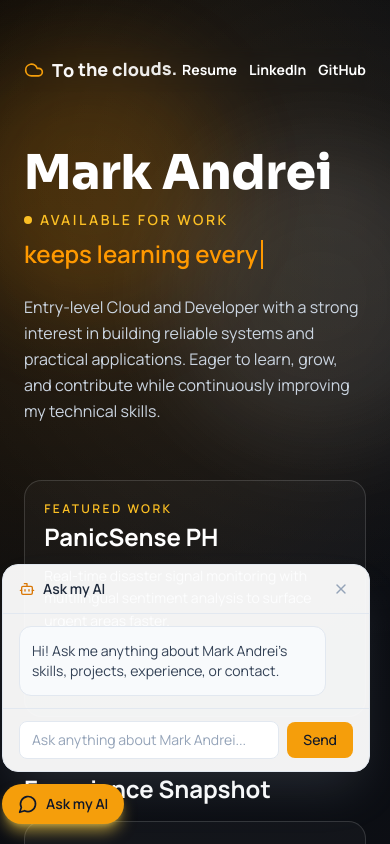
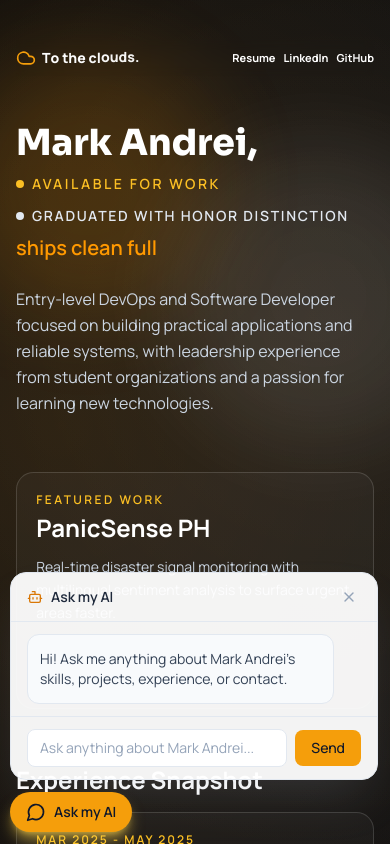
Before and after one commit to draiimon/Mark-Andrei-s-Portfolio, a Next.js app: page / in a window 390 px wide. Both pictures are taken after a click on the button "Ask my AI". Shown: the top 844 px of the page. Built offline with nearby package versions, Linux system fonts and the light colour scheme; no server answers.

Commit message:
Polish mobile UI, animations, metadata previews, and icon

```diff
--- a/src/app/globals.css
+++ b/src/app/globals.css
@@ -108,10 +108,25 @@ body {
   animation: letterWave 2.2s ease-in-out infinite;
 }
 
+.typewriter-shell {
+  display: inline-grid;
+  align-items: center;
+}
+
+.typewriter-shell > * {
+  grid-area: 1 / 1;
+}
+
+.typewriter-reserve {
+  visibility: hidden;
+  white-space: nowrap;
+}
+
 .typewriter-wrap {
   display: inline-flex;
   align-items: center;
   min-height: 1.2em;
+  white-space: nowrap;
   color: #ff9900;
 }
 
@@ -125,6 +140,23 @@ body {
 
 .fade-rise {
   animation: fadeRise 0.8s ease both;
+}
+
+.reveal {
+  opacity: 0;
+  transform: translateY(24px) scale(0.99);
+  filter: blur(4px);
+  transition:
+    opacity 560ms ease,
+    transform 620ms cubic-bezier(0.2, 0.8, 0.2, 1),
+    filter 560ms ease;
+  will-change: transform, opacity, filter;
+}
+
+.reveal.reveal-in {
+  opacity: 1;
+  transform: translateY(0) scale(1);
+  filter: blur(0);
 }
 
 @keyframes drift {
--- a/src/app/layout.tsx
+++ b/src/app/layout.tsx
@@ -19,12 +19,12 @@ export const metadata: Metadata = {
   metadataBase: new URL(siteUrl),
   title: "To the clouds. - Mark Andrei Castillo",
   description:
-    "Entry-level Cloud and Developer portfolio of Mark Andrei Castillo focused on reliable systems and practical applications.",
+    "Entry-level DevOps and Software Developer portfolio of Mark Andrei Castillo focused on practical applications and reliable systems.",
   openGraph: {
-    title: "Mark Andrei - To the clouds.",
+    title: "Mark Andrei, To the clouds.",
     description:
-      "Entry-level Cloud and Developer portfolio focused on practical projects, DevOps growth, and reliable delivery.",
-    url: "/",
+      "Entry-level DevOps and Software Developer focused on practical applications, reliable systems, and continuous learning.",
+    url: siteUrl,
     siteName: "Mark Andrei Portfolio",
     images: [
       {
@@ -39,9 +39,9 @@ export const metadata: Metadata = {
   },
   twitter: {
     card: "summary_large_image",
-    title: "Mark Andrei - To the clouds.",
+    title: "Mark Andrei, To the clouds.",
     description:
-      "Entry-level Cloud and Developer portfolio focused on practical projects, DevOps growth, and reliable delivery.",
+      "Entry-level DevOps and Software Developer portfolio focused on practical applications and reliable systems.",
     images: ["/twitter-image"]
   },
   icons: {
--- a/src/app/opengraph-image.tsx
+++ b/src/app/opengraph-image.tsx
@@ -17,22 +17,46 @@ export default function OpenGraphImage() {
           width: "100%",
           height: "100%",
           display: "flex",
-          flexDirection: "column",
-          justifyContent: "center",
+          alignItems: "stretch",
+          justifyContent: "space-between",
           padding: "72px",
           background:
-            "radial-gradient(circle at 85% 20%, rgba(255,153,0,0.28), transparent 34%), radial-gradient(circle at 20% 85%, rgba(255,255,255,0.12), transparent 40%), linear-gradient(170deg, #050608 0%, #0f131a 100%)",
+            "radial-gradient(circle at 82% 18%, rgba(255,153,0,0.3), transparent 34%), radial-gradient(circle at 14% 84%, rgba(255,255,255,0.14), transparent 38%), linear-gradient(170deg, #050608 0%, #0f141d 100%)",
           color: "#ffffff"
         }}
       >
-        <div style={{ fontSize: 72, fontWeight: 900, lineHeight: 1.05 }}>
-          Mark Andrei
+        <div style={{ display: "flex", justifyContent: "space-between", alignItems: "flex-start" }}>
+          <div style={{ fontSize: 72, fontWeight: 900, lineHeight: 1.05 }}>
+            Mark Andrei,
+            <div style={{ fontSize: 44, fontWeight: 700, color: "#ff9900", marginTop: 14 }}>
+              To the clouds.
+            </div>
+          </div>
+          <div
+            style={{
+              width: 136,
+              height: 136,
+              borderRadius: 30,
+              border: "2px solid rgba(255,153,0,0.6)",
+              display: "flex",
+              alignItems: "center",
+              justifyContent: "center",
+              color: "#ff9900",
+              fontSize: 64,
+              fontWeight: 900
+            }}
+          >
+            MA
+          </div>
         </div>
-        <div style={{ fontSize: 44, fontWeight: 700, color: "#ff9900", marginTop: 14 }}>
-          To the clouds.
+        <div style={{ fontSize: 29, color: "#d5d9e0", marginTop: 28, maxWidth: "88%", lineHeight: 1.36 }}>
+          Entry-level DevOps and Software Developer focused on building practical applications and reliable systems.
         </div>
-        <div style={{ fontSize: 30, color: "#d5d9e0", marginTop: 26, maxWidth: "88%" }}>
-          Entry-level Cloud and Developer building reliable systems and practical applications.
+        <div style={{ display: "flex", justifyContent: "space-between", alignItems: "flex-end" }}>
+          <div style={{ fontSize: 22, color: "#ffcc84", fontWeight: 600 }}>
+            Leadership • DevOps • Software Development
+          </div>
+          <div style={{ fontSize: 22, color: "#c9ced6" }}>mark-andrei-portfolio.onrender.com</div>
         </div>
       </div>
     ),
--- a/src/app/page.tsx
+++ b/src/app/page.tsx
@@ -1,4 +1,5 @@
 import Chatbot from "@/components/Chatbot";
+import ScrollReveal from "@/components/ScrollReveal";
 import TopBar from "@/components/TopBar";
 import TypewriterTagline from "@/components/TypewriterTagline";
 import { ExternalLink, Github } from "lucide-react";
@@ -20,6 +21,42 @@ const EXPERIENCE = [
   }
 ];
 
+const LEADERSHIP = [
+  {
+    org: "Microsoft Student Community - TIP Manila",
+    role: "TSMP & Communication Committee, LORSO Rep",
+    period: "2021 - 2025"
+  },
+  {
+    org: "League of Recognized Student Organizations - TIP Manila",
+    role: "Assistant Secretary, Project Manager (Operations)",
+    period: "2023 - 2025"
+  },
+  {
+    org: "AWS Cloud Club - TIP Manila",
+    role: "Vice-Chief Relations Officer",
+    period: "2024"
+  },
+  {
+    org: "ICONS (Information & Computing Organization of Networked Students)",
+    role: "Treasurer, Public Relations Officer, Communications Head",
+    period: "2021 - 2024"
+  },
+  {
+    org: "UPHSD SHS Alumni Association",
+    role: "Public Information Officer",
+    period: "2024 - 2027"
+  }
+];
+
+const ACHIEVEMENTS = [
+  "With Honor Distinction (BS Computer Science)",
+  "Service Excellence Award",
+  "Service Stewardship Award",
+  "Built and deployed practical cloud/AI projects including PanicSense PH thesis",
+  "Hands-on Cloud DevOps internship experience at Oaktree Innovations"
+];
+
 export default function Home() {
   return (
     <main className="site-shell min-h-screen text-white antialiased">
@@ -27,26 +64,35 @@ export default function Home() {
       <div className="cloud-light two" />
       <div className="cloud-light three" />
 
-      <div className="mx-auto max-w-4xl px-6 py-12 md:py-16">
+      <div className="mx-auto max-w-4xl px-4 py-10 sm:px-6 sm:py-12 md:py-16">
         <TopBar />
 
-        <section className="fade-rise mb-14">
-          <h1 className="font-display text-5xl font-black leading-[1.05] md:text-7xl">
-            <strong>Mark Andrei</strong>
+        <ScrollReveal className="mb-14" delayMs={20}>
+          <section>
+          <h1 className="font-display text-4xl font-black leading-[1.05] sm:text-5xl md:text-7xl">
+            <strong>Mark Andrei,</strong>
           </h1>
-          <p className="mt-3 inline-flex items-center gap-2 text-sm font-semibold uppercase tracking-[0.18em] text-amber-400">
+          <div className="mt-3 flex flex-wrap items-center gap-3">
+            <p className="inline-flex items-center gap-2 text-sm font-semibold uppercase tracking-[0.18em] text-amber-400">
               <span className="h-2 w-2 rounded-full bg-amber-400" />
               Available for work
             </p>
-          <p className="mt-2 text-2xl font-semibold text-white md:text-3xl">
+            <p className="inline-flex items-center gap-2 text-sm font-semibold uppercase tracking-[0.12em] text-slate-200">
+              <span className="h-2 w-2 rounded-full bg-slate-200" />
+              Graduated With Honor Distinction
+            </p>
+          </div>
+          <p className="mt-2 text-xl font-semibold text-white sm:text-2xl md:text-3xl">
             <TypewriterTagline />
           </p>
           <p className="mt-6 max-w-2xl text-base leading-relaxed text-slate-300 md:text-lg">
-            Entry-level Cloud and Developer with a strong interest in building reliable systems and practical applications. Eager to learn, grow, and contribute while continuously improving my technical skills.
+            Entry-level DevOps and Software Developer focused on building practical applications and reliable systems, with leadership experience from student organizations and a passion for learning new technologies.
           </p>
           </section>
+        </ScrollReveal>
 
-        <section id="featured" className="feature-card mb-14">
+        <ScrollReveal className="mb-14" delayMs={40}>
+          <section id="featured" className="feature-card">
           <p className="text-xs font-semibold uppercase tracking-[0.2em] text-amber-400">
             Featured Work
           </p>
@@ -55,7 +101,7 @@ export default function Home() {
             Real-time disaster signal monitoring with multilingual sentiment analysis to surface urgent areas faster.
           </p>
           <p className="mt-3 text-xs uppercase tracking-[0.16em] text-slate-400">
-            Python / NLP / AWS
+            Python / NLP / mBERT / Bi-GRU / LSTM
           </p>
           <div className="mt-4 flex flex-wrap gap-3 text-sm">
             <a
@@ -78,20 +124,54 @@ export default function Home() {
             </a>
           </div>
           </section>
+        </ScrollReveal>
 
         <section id="experience" className="mb-14">
           <h2 className="mb-4 text-2xl font-bold">Experience Snapshot</h2>
           <div className="grid gap-3 md:grid-cols-2">
-            {EXPERIENCE.map((item) => (
-              <article key={item.role} className="snap-card">
+            {EXPERIENCE.map((item, idx) => (
+              <ScrollReveal key={item.role} delayMs={70 + idx * 60}>
+                <article className="snap-card">
                   <p className="text-xs font-semibold uppercase tracking-[0.16em] text-amber-400">{item.period}</p>
                   <h3 className="mt-1 text-lg font-bold">{item.role}</h3>
                   <p className="text-sm text-slate-300">{item.company}</p>
                   <p className="mt-2 text-sm leading-relaxed text-slate-300">{item.summary}</p>
                 </article>
+              </ScrollReveal>
             ))}
           </div>
         </section>
+
+        <section id="leadership" className="mb-14">
+          <h2 className="mb-4 text-2xl font-bold">Leadership & Community Activities</h2>
+          <div className="space-y-4 border-l border-white/20 pl-4 md:pl-6">
+            {LEADERSHIP.map((item, idx) => (
+              <ScrollReveal key={`${item.org}-${item.role}`} className="pb-2" delayMs={90 + idx * 45}>
+                <article>
+                  <p className="text-xs font-semibold uppercase tracking-[0.16em] text-amber-400">{item.period}</p>
+                  <h3 className="mt-1 break-words text-base font-bold text-white">{item.org}</h3>
+                  <p className="mt-1 break-words text-sm leading-relaxed text-slate-300">{item.role}</p>
+                </article>
+              </ScrollReveal>
+            ))}
+          </div>
+        </section>
+
+        <ScrollReveal className="mb-14" delayMs={120}>
+          <section id="achievements">
+            <h2 className="mb-4 text-2xl font-bold">Achievements</h2>
+            <div className="space-y-3 border-l border-white/20 pl-4 md:pl-6">
+              {ACHIEVEMENTS.map((item, idx) => (
+                <ScrollReveal key={item} delayMs={140 + idx * 35}>
+                  <p className="flex items-start gap-2 break-words text-sm leading-relaxed text-slate-300">
+                    <span className="mt-1 h-1.5 w-1.5 rounded-full bg-amber-400" />
+                    <span>{item}</span>
+                  </p>
+                </ScrollReveal>
+              ))}
+            </div>
+          </section>
+        </ScrollReveal>
 
         <p className="text-sm text-slate-300 md:text-base">
           Say hi —{" "}
@@ -100,8 +180,8 @@ export default function Home() {
           </a>
         </p>
 
-        <footer className="mt-3 border-t border-white/10 pt-6 text-sm text-slate-300 md:text-base">
-          <div className="mt-2 grid grid-cols-3 items-center">
+        <footer className="mt-3 border-t border-white/10 pt-6 text-[11px] text-slate-300 sm:text-sm md:text-base">
+          <div className="mt-2 grid grid-cols-3 items-center gap-2">
             <span className="text-left">To the clouds.</span>
             <span className="text-center">© 2026 Mark Andrei R. Castillo.</span>
             <span className="text-right">Thank you!</span>
--- a/src/app/twitter-image.tsx
+++ b/src/app/twitter-image.tsx
@@ -17,22 +17,46 @@ export default function TwitterImage() {
           width: "100%",
           height: "100%",
           display: "flex",
-          flexDirection: "column",
-          justifyContent: "center",
+          alignItems: "stretch",
+          justifyContent: "space-between",
           padding: "72px",
           background:
-            "radial-gradient(circle at 80% 24%, rgba(255,153,0,0.26), transparent 34%), linear-gradient(165deg, #080a0e 0%, #121722 100%)",
+            "radial-gradient(circle at 78% 18%, rgba(255,153,0,0.3), transparent 36%), radial-gradient(circle at 18% 82%, rgba(255,255,255,0.1), transparent 34%), linear-gradient(165deg, #080a0e 0%, #121722 100%)",
           color: "#ffffff"
         }}
       >
-        <div style={{ fontSize: 68, fontWeight: 900, lineHeight: 1.06 }}>
-          Mark Andrei
+        <div style={{ display: "flex", justifyContent: "space-between", alignItems: "flex-start" }}>
+          <div style={{ fontSize: 66, fontWeight: 900, lineHeight: 1.06 }}>
+            Mark Andrei,
+            <div style={{ fontSize: 38, fontWeight: 700, color: "#ff9900", marginTop: 12 }}>
+              To the clouds.
+            </div>
+          </div>
+          <div
+            style={{
+              width: 128,
+              height: 128,
+              borderRadius: 28,
+              border: "2px solid rgba(255,153,0,0.58)",
+              display: "flex",
+              alignItems: "center",
+              justifyContent: "center",
+              color: "#ff9900",
+              fontSize: 58,
+              fontWeight: 900
+            }}
+          >
+            MA
+          </div>
         </div>
-        <div style={{ fontSize: 40, fontWeight: 700, color: "#ff9900", marginTop: 12 }}>
-          Cloud + Dev Portfolio
+        <div style={{ fontSize: 28, color: "#d5d9e0", marginTop: 24, lineHeight: 1.36, maxWidth: "88%" }}>
+          Entry-level DevOps and Software Developer focused on practical applications, reliable systems, and continuous growth.
         </div>
-        <div style={{ fontSize: 28, color: "#d5d9e0", marginTop: 24 }}>
-          Practical projects, strong growth mindset, and reliable delivery.
+        <div style={{ display: "flex", justifyContent: "space-between", alignItems: "flex-end" }}>
+          <div style={{ fontSize: 20, color: "#ffcc84", fontWeight: 600 }}>
+            DevOps • Software Developer • Leadership
+          </div>
+          <div style={{ fontSize: 20, color: "#c9ced6" }}>Portfolio Preview</div>
         </div>
       </div>
     ),
--- a/src/components/Chatbot.tsx
+++ b/src/components/Chatbot.tsx
@@ -53,9 +53,9 @@ export default function Chatbot() {
   }
 
   return (
-    <div className="fixed bottom-5 right-5 z-50">
+    <div className="fixed bottom-3 right-3 z-50 sm:bottom-5 sm:right-5">
       {open && (
-        <div className="mb-3 flex max-h-[34rem] w-[23rem] flex-col overflow-hidden rounded-2xl border border-slate-200 bg-white/95 shadow-2xl shadow-slate-400/20">
+        <div className="mb-3 flex max-h-[34rem] w-[min(23rem,calc(100vw-1.25rem))] flex-col overflow-hidden rounded-2xl border border-slate-200 bg-white/95 shadow-2xl shadow-slate-400/20">
           <div className="flex items-center justify-between border-b border-slate-200 px-4 py-3">
             <span className="inline-flex items-center gap-2 text-sm font-semibold text-slate-800">
               <Bot className="h-4 w-4 text-amber-600" />
--- /dev/null
+++ b/src/components/ScrollReveal.tsx
@@ -0,0 +1,42 @@
+"use client";
+
+import { ReactNode, useEffect, useRef, useState } from "react";
+
+type ScrollRevealProps = {
+  children: ReactNode;
+  className?: string;
+  delayMs?: number;
+};
+
+export default function ScrollReveal({ children, className = "", delayMs = 0 }: ScrollRevealProps) {
+  const ref = useRef<HTMLDivElement | null>(null);
+  const [visible, setVisible] = useState(false);
+
+  useEffect(() => {
+    const node = ref.current;
+    if (!node) return;
+
+    const observer = new IntersectionObserver(
+      ([entry]) => {
+        if (entry.isIntersecting) {
+          setVisible(true);
+          observer.unobserve(entry.target);
+        }
+      },
+      { threshold: 0.15, rootMargin: "0px 0px -40px 0px" }
+    );
+
+    observer.observe(node);
+    return () => observer.disconnect();
+  }, []);
+
+  return (
+    <div
+      ref={ref}
+      className={`reveal ${visible ? "reveal-in" : ""} ${className}`}
+      style={{ transitionDelay: `${delayMs}ms` }}
+    >
+      {children}
+    </div>
+  );
+}
--- a/src/components/TopBar.tsx
+++ b/src/components/TopBar.tsx
@@ -6,10 +6,10 @@ export default function TopBar() {
   const brand = "To the clouds.";
 
   return (
-    <header className="topbar mb-14 flex items-center justify-between">
-      <span className="inline-flex items-center gap-2 text-lg font-extrabold md:text-xl">
+    <header className="topbar mb-12 flex items-center justify-between gap-3 sm:mb-14">
+      <span className="inline-flex min-w-0 items-center gap-1.5 text-sm font-extrabold sm:gap-2 sm:text-lg md:text-xl">
         <Cloud className="h-5 w-5 text-amber-500" />
-        <span className="brand-wave">
+        <span className="brand-wave whitespace-nowrap">
           {brand.split("").map((ch, idx) => (
             <span
               key={`${ch}-${idx}`}
@@ -21,7 +21,7 @@ export default function TopBar() {
           ))}
         </span>
       </span>
-      <nav className="flex items-center gap-3 text-sm font-bold text-white md:gap-4 md:text-base">
+      <nav className="flex shrink-0 items-center gap-2 whitespace-nowrap text-[11px] font-bold text-white sm:gap-3 sm:text-sm md:gap-4 md:text-base">
         <a href="/api/resume" target="_blank" rel="noreferrer" className="nav-link">Resume</a>
         <a href="https://www.linkedin.com/in/mark-andrei-castillo-1741302a0/" target="_blank" rel="noreferrer" className="nav-link">LinkedIn</a>
         <a href="https://github.com/draiimon" target="_blank" rel="noreferrer" className="nav-link">GitHub</a>
--- a/src/components/TypewriterTagline.tsx
+++ b/src/components/TypewriterTagline.tsx
@@ -3,9 +3,15 @@
 import { useEffect, useState } from "react";
 
 const TAGLINES = [
-  "builds in the cloud.",
-  "ships clean full-stack apps.",
-  "keeps learning every release."
+  "builds reliable DevOps workflows.",
+  "ships clean full-stack applications.",
+  "leads teams with service.",
+  "improves systems through practical automation.",
+  "turns ideas into usable web solutions.",
+  "learns fast and applies feedback quickly.",
+  "delivers projects with consistency and ownership.",
+  "focuses on reliability, clarity, and impact.",
+  "supports teams with communication and execution."
 ];
 
 export default function TypewriterTagline() {
@@ -40,9 +46,12 @@ export default function TypewriterTagline() {
   }, [text, deleting, lineIndex]);
 
   return (
-    <span className="typewriter-wrap">
-      {text}
-      <span className="type-caret" />
+    <span className="typewriter-shell" aria-live="polite">
+      <span className="typewriter-reserve">supports teams with communication and execution.</span>
+      <span className="typewriter-wrap">
+        {text}
+        <span className="type-caret" />
+      </span>
     </span>
   );
 }
```
Also changed, not shown: src/app/icon.tsx (+26 -5 lines), 1 other file (tests, documents, lock files or other folders). Lines whose indentation alone changed are shown as unchanged.
